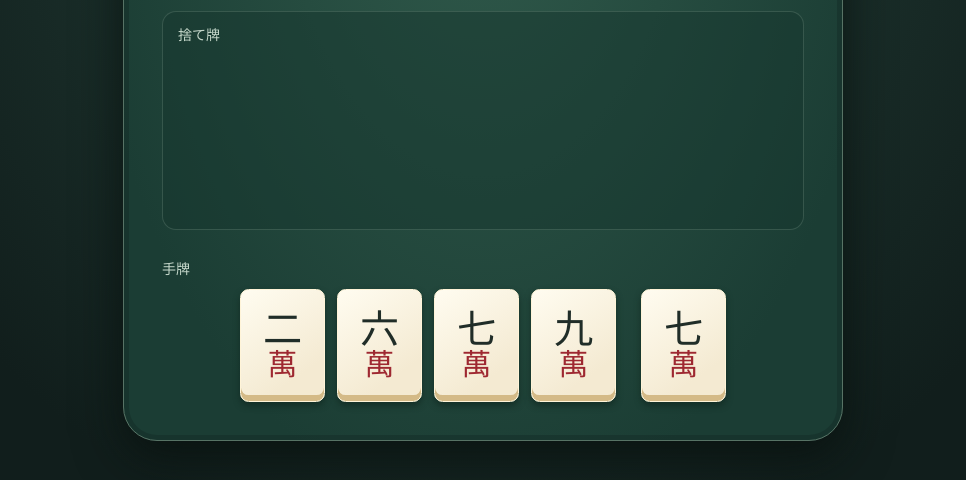
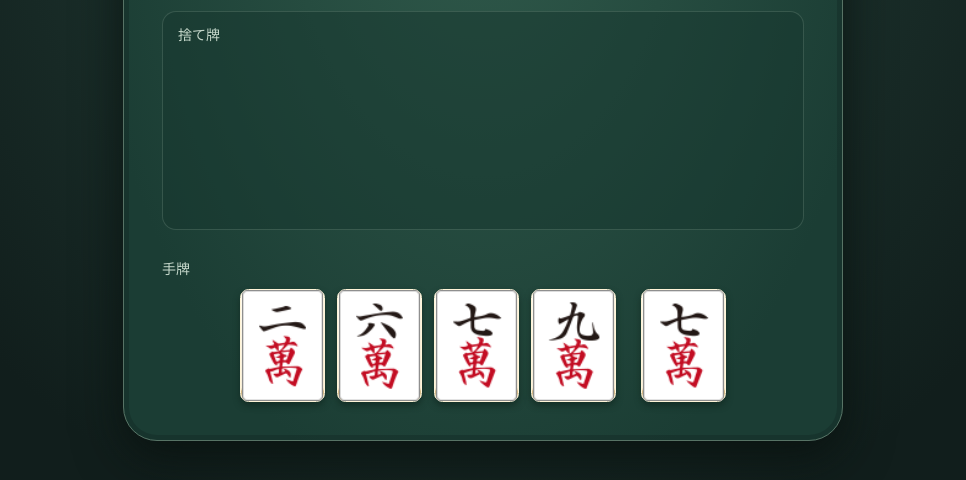
Before and after one commit to akiplaylab/mahjong5, a website built with Vite: page index.html in a window 1280 px wide. Shown: the part 266-746 px from the top of the page, without its empty margins (157-1123 px from the left). Built offline with nearby package versions, Linux system fonts and the light colour scheme.

Commit message:
Use Mahjong Tofu images for manzu tiles

```diff
--- a/src/main.ts
+++ b/src/main.ts
@@ -44,11 +44,11 @@ function tileFace(tile: Tile, interactive = false) {
     face.setAttribute('role', 'img')
     face.setAttribute('aria-label', name)
   }
-  const rank = document.createElement('span')
-  rank.textContent = name[0]
-  const suit = document.createElement('span')
-  suit.textContent = '萬'
-  face.append(rank, suit)
+  const image = document.createElement('img')
+  image.src = new URL(`./tiles/man${tile.rank}-66-90-l.png`, import.meta.url).href
+  image.alt = ''
+  image.draggable = false
+  face.append(image)
   return face
 }
 
--- a/src/style.css
+++ b/src/style.css
@@ -84,19 +84,16 @@ h2 { margin: 0; font-size: .875rem; font-weight: 650; color: #c7d9cc; }
   display: inline-flex;
   align-items: center;
   justify-content: center;
-  flex-direction: column;
-  gap: .06em;
   min-width: 0;
   padding: 0;
   border-radius: .22em;
   border: 1px solid #fff4d8;
   background: linear-gradient(145deg, #fffcf0, #f4ead2 75%);
-  color: #202d28;
   box-shadow: inset 0 -.15em #d4ba87, 0 .09em .16em #10271fb0;
-  font: 700 clamp(1.15rem, 5.7vw, 2.45rem)/.96 "Yu Mincho", "Hiragino Mincho ProN", serif;
+  font-size: clamp(1.15rem, 5.7vw, 2.45rem);
   user-select: none;
 }
-.tile > :last-child { color: #9e2831; font-size: .76em; }
+.tile img { width: 100%; height: 100%; object-fit: contain; }
 .discards .tile { align-self: start; width: 100%; max-width: 38px; max-height: 100%; font-size: clamp(.74rem, 2.7vw, 1rem); }
 
 .player { position: relative; margin-top: 15px; padding: 10px 0 0; }
```
Also changed, not shown: README.md, src/tiles/man1-66-90-l.png (added), src/tiles/man2-66-90-l.png (added), src/tiles/man3-66-90-l.png (added), src/tiles/man4-66-90-l.png (added), src/tiles/man5-66-90-l.png (added), src/tiles/man6-66-90-l.png (added), src/tiles/man7-66-90-l.png (added), src/tiles/man8-66-90-l.png (added), src/tiles/man9-66-90-l.png (added).
